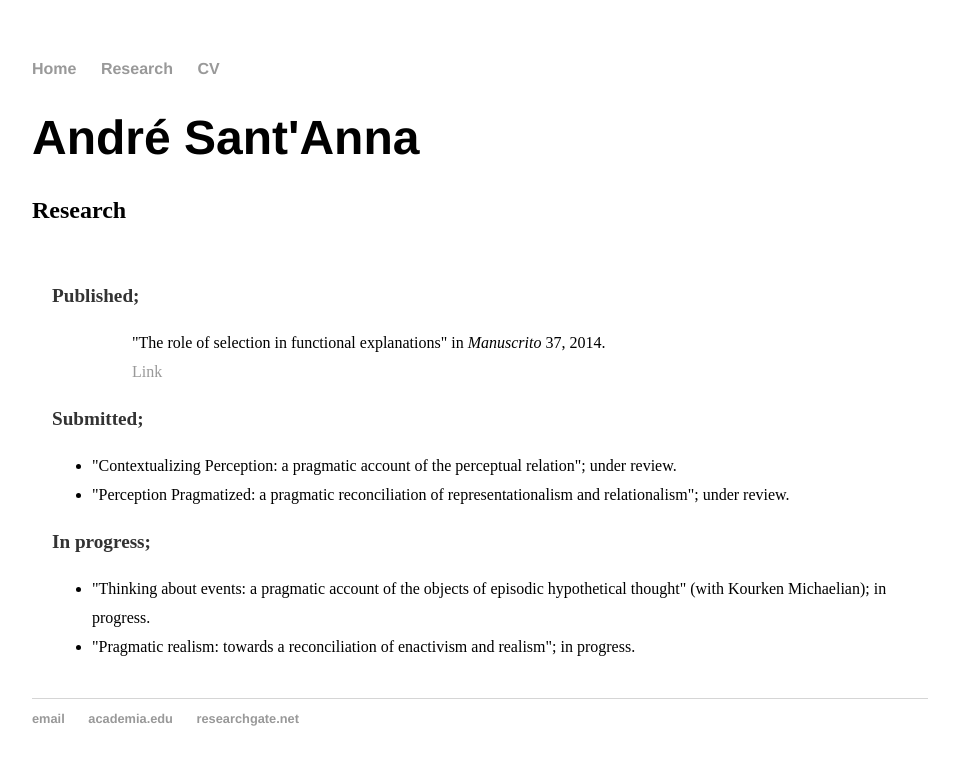
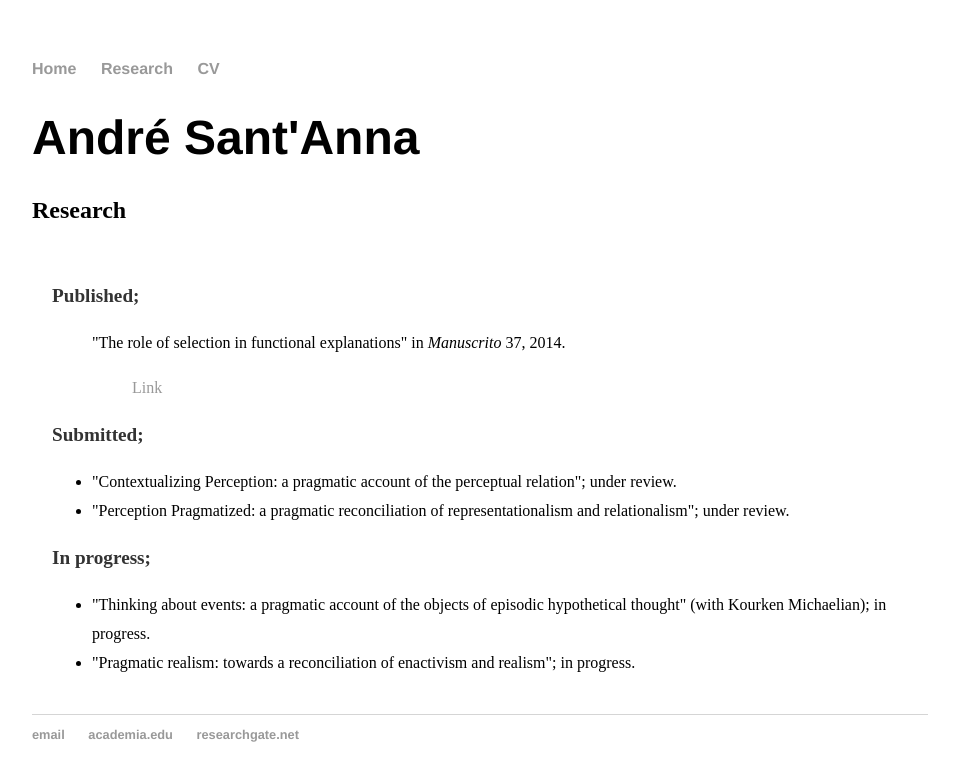
Before and after one commit to andresantanna/andresantanna.github.io, a Jekyll site: the page built from research.html, in a window 1280 px wide. Shown: the top 781 px of the page, without its empty margins (160-1119 px from the left). Built offline with Jekyll 4.4.1, drawn with Linux system fonts in a browser that asks for light colours.

Commit message:
Update research.html

```diff
--- a/research.html
+++ b/research.html
@@ -8,12 +8,12 @@
 <div style="background-color:white;color:black;padding:20px;line-height:1.8em">
 <p><b>Published;</b><br>
 
-<dl>
-	<ol>
-	<ol>"The role of selection in functional explanations" in <i>Manuscrito</i> 37, 2014.</ol>
-	 <dd><a href="http://www.scielo.br/pdf/man/v37n2/0100-6045-man-2014005000001.pdf">Link</a></dd>
-	</ol>
-</dl>
+
+<ol>"The role of selection in functional explanations" in <i>Manuscrito</i> 37, 2014.
+	<dl>
+	<dd><a href="http://www.scielo.br/pdf/man/v37n2/0100-6045-man-2014005000001.pdf">Link</a></dd>
+	</dl>
+</ol>
 
 <p><b>Submitted;</b><br>
 
```
